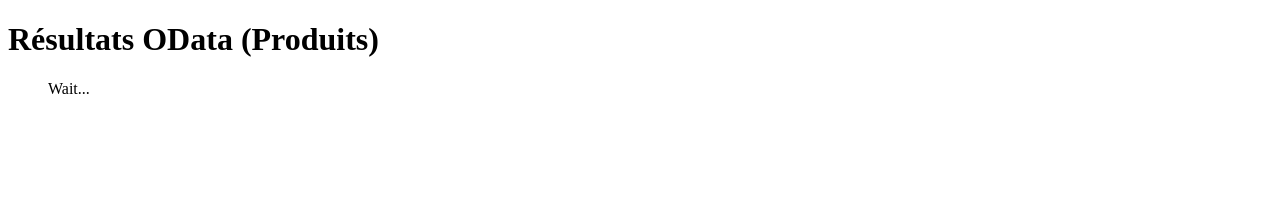
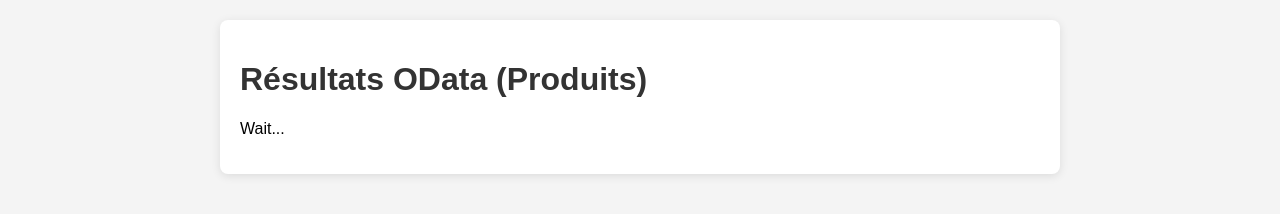
Before and after one commit to alternative-rvb/pixelbay-sqlite, a website: page public/test-api-odata/index.html in a window 1280 px wide. Drawn offline with Linux system fonts and the light colour scheme; no server answers.

Commit message:
feat: Update styles and structure for main and aside elements; enhance OData test page layout

```diff
--- a/public/css/style.css
+++ b/public/css/style.css
@@ -5,13 +5,14 @@
     padding: 20px;
 }
 
-main {
+main,aside {
     max-width: 800px;
-    margin: auto;
+    margin: 0 auto 1rem;
     background: white;
     padding: 20px;
     border-radius: 8px;
     box-shadow: 0 2px 10px rgba(0, 0, 0, 0.1);
+
 }
 
 h1 {
--- a/public/test-api-odata/index.html
+++ b/public/test-api-odata/index.html
@@ -4,14 +4,18 @@
     <meta charset="UTF-8" />
     <meta name="viewport" content="width=device-width, initial-scale=1.0" />
     <title>Test OData via Proxy</title>
+    <link rel="stylesheet" href="/css/style.css" />
   </head>
   <body>
-    <h1>Résultats OData (Produits)</h1>
-    <ul class="list"></ul>
+    <main>
+      <h1>Résultats OData (Produits)</h1>
+      <ul class="list"></ul>
+    </main>
 
     <script>
       // 🟢 Construction de la requête OData complète
-      const odataQuery = "Products?$filter=UnitPrice gt 20&$select=ProductName,UnitPrice&$orderby=UnitPrice desc&$top=5";
+      const odataQuery = "Products";
+      // const odataQuery = "Products?$filter=UnitPrice gt 20&$select=ProductName,UnitPrice&$orderby=UnitPrice desc&$top=5";
 
       // 🔵 Construction de l'URL proxy (uniquement le paramètre 'query')
       const proxyUrl = `/proxy/odata?query=${encodeURIComponent(odataQuery)}`;
--- a/server.js
+++ b/server.js
@@ -8,6 +8,9 @@
 import salesRoute from "./routes/sales.routes.js";
 
 const app = new Hono();
+
+// API REST avec Hono
+// https://hono.dev/
 
 // Middleware JSON (optionnel, juste pour illustrer un use global)
 app.use("*", async (c, next) => {
@@ -28,7 +31,8 @@
 // 404
 app.notFound((c) => c.text("404 - Ressource non trouvée", 404));
 
-// Test
+// Test de l'API OData
+// https://services.odata.org/V4/Northwind/Northwind.svc/
 
 app.get("/proxy/odata", async (c) => {
   const query = c.req.query("query");
```
Also changed, not shown: public/index.html (+5 -1 lines).
